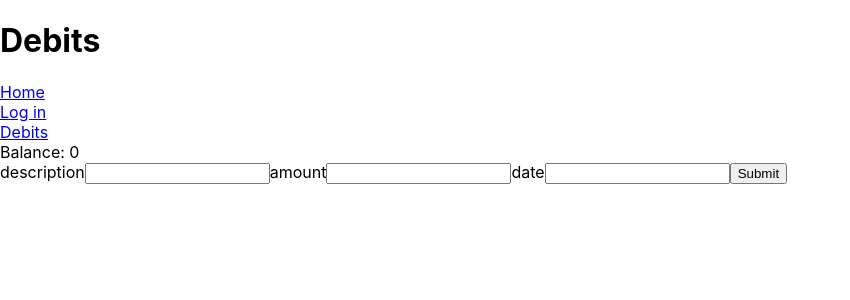
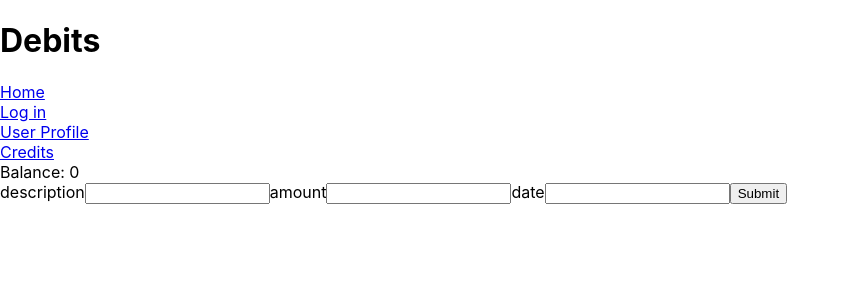
Before and after one commit to newdevon/webDevAssignment7, a React (Create React App) app: page /debits in a window 1280 px wide. Shown: the top 300 px of the page, without its empty margins (0-850 px from the left). Built offline with nearby package versions, Linux system fonts and the light colour scheme; no server answers.

Commit message:
updated some linking

```diff
--- a/src/components/Credits.js
+++ b/src/components/Credits.js
@@ -70,7 +70,11 @@ class Credits extends Component {
                 </div>
 
                 <div>
-                    <Link to="/userProfile">Credits</Link>
+                    <Link to="/userProfile">User Profile</Link>
+                </div>
+
+                <div>
+                    <Link to="/Debits">Debits</Link>
                 </div>
 
                 <div>
--- a/src/components/Debits.js
+++ b/src/components/Debits.js
@@ -70,7 +70,11 @@ class Debits extends Component {
                 </div>
 
                 <div>
-                    <Link to="/userProfile">Debits</Link>
+                    <Link to="/userProfile">User Profile</Link>
+                </div>
+
+                <div>
+                    <Link to="/Credits">Credits</Link>
                 </div>
 
                 <div>
```
